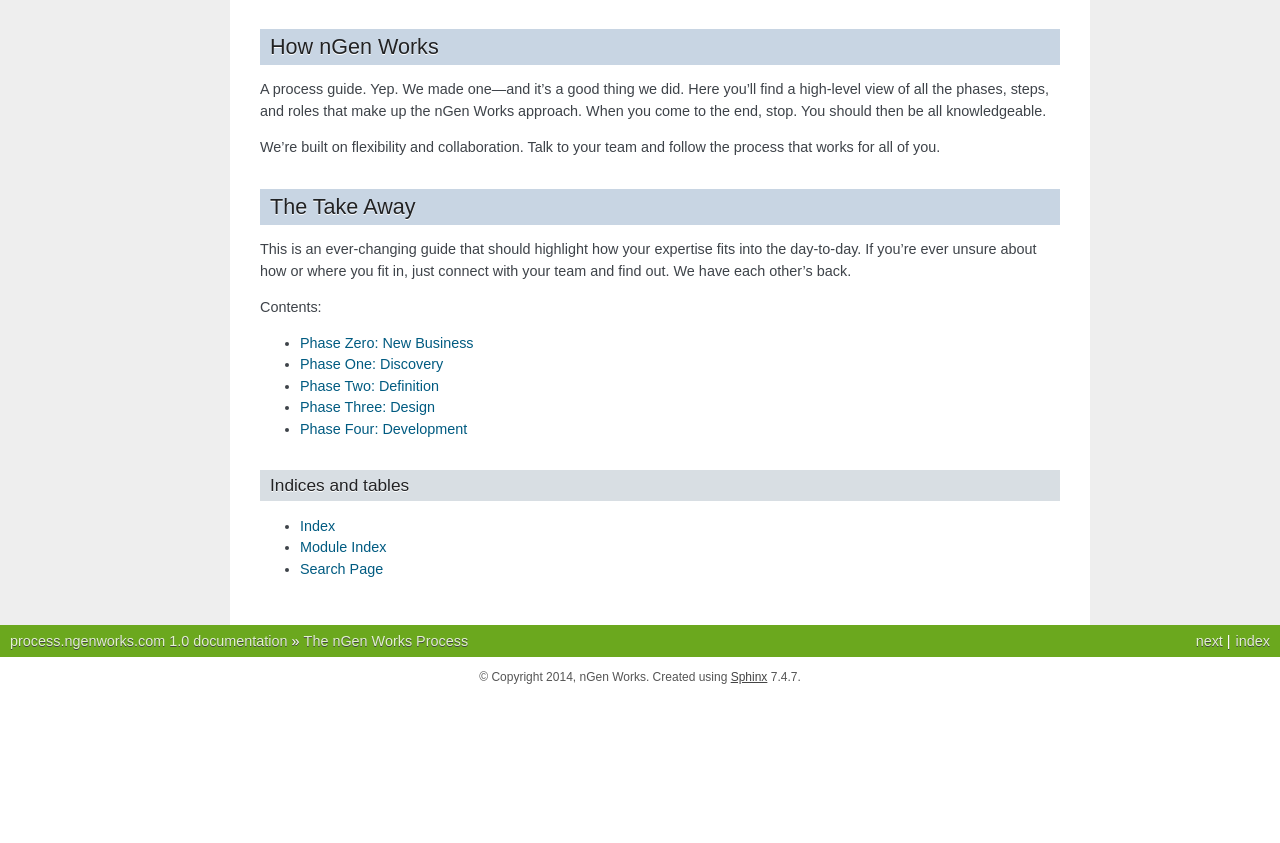
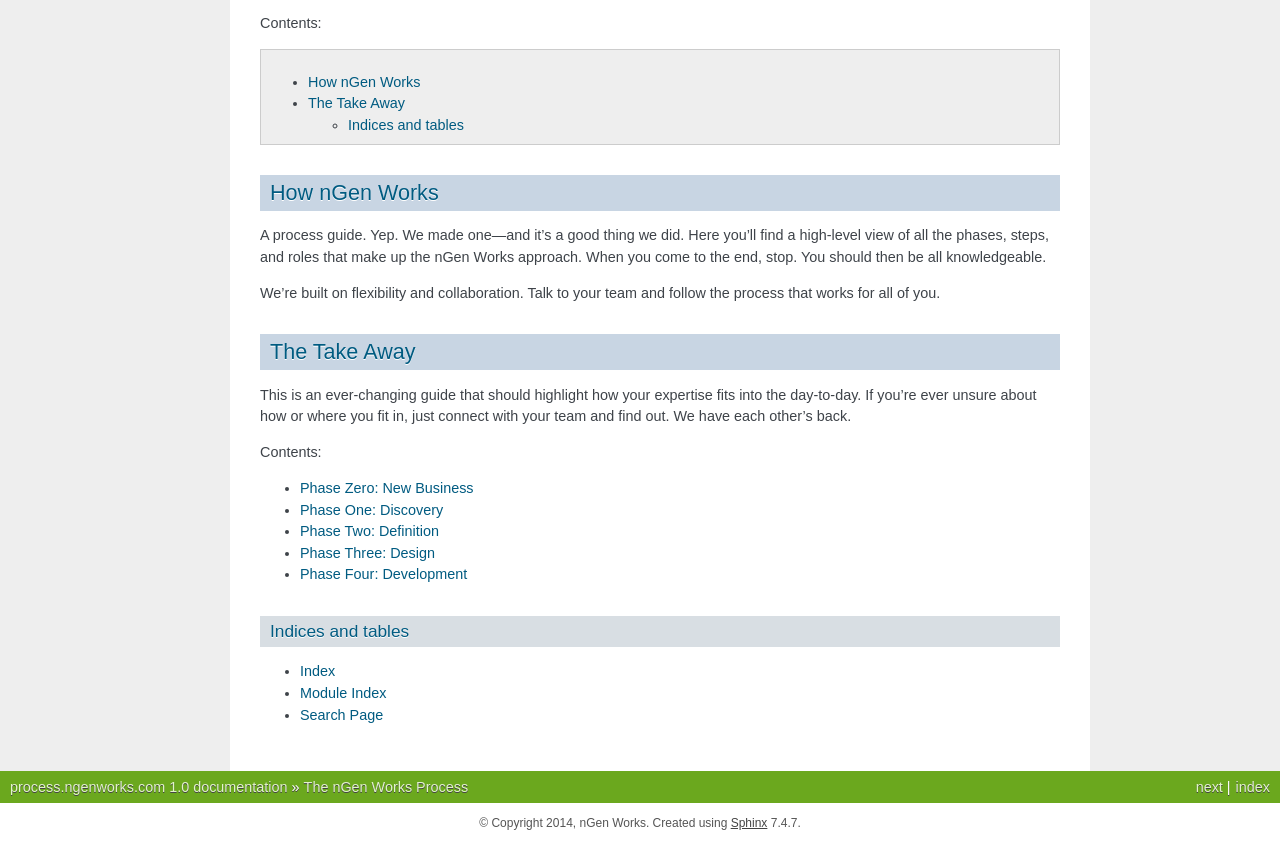
Before and after one commit to ngenworks/process.ngenworks.com, a Sphinx documentation site: the page built from docs/source/index.rst, in a window 1280 px wide, cut to the strip 390-1233 px from the top of the page. Built offline with Sphinx 7.4.7, drawn with Linux system fonts in a browser that asks for light colours; before the commit the page ends 1087 px from its top, so only the background shows below that; some of the changed lines change nothing that is shown.

Commit message:
Update index.rst

```diff
--- a/docs/source/index.rst
+++ b/docs/source/index.rst
@@ -7,6 +7,10 @@
 
     <iframe src="//player.vimeo.com/video/60259326" width="500" height="281" frameborder="0" webkitallowfullscreen mozallowfullscreen allowfullscreen></iframe>
 
+Contents:
+
+.. contents::
+  :local:
 
 --------------
 How nGen Works
```
